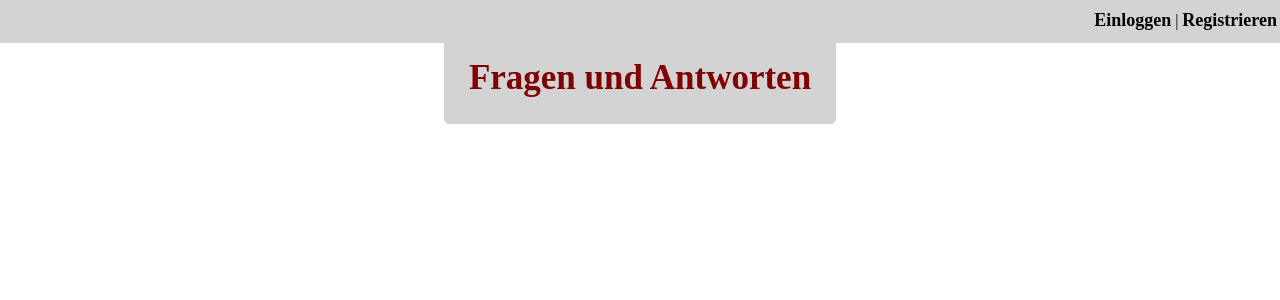
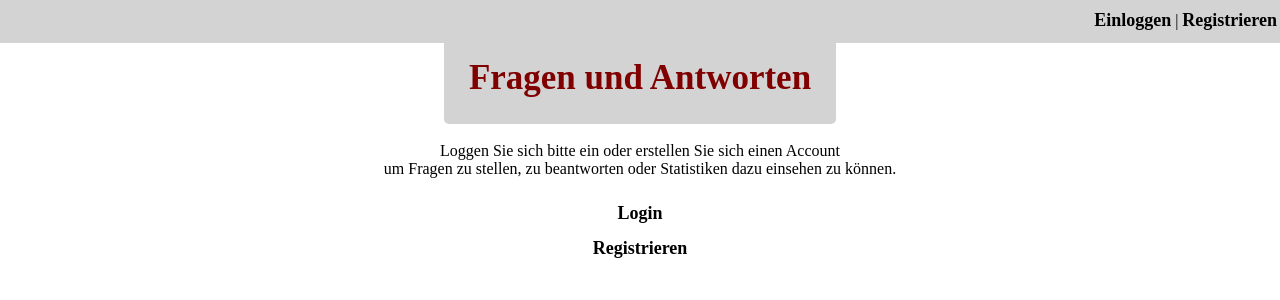
Before and after one commit to Trikolix/Fragen-und-Antworten, a PHP site: page /main.php in a window 1280 px wide. Shown: the top 300 px of the page. Run offline with PHP 8.4, Linux system fonts and the light colour scheme.

Commit message:
Add files via upload

```diff
--- a/index.php
+++ b/index.php
@@ -114,14 +114,14 @@ if (isset($_GET['answered']))
 					echo "<br>Es konnten keine Frage gefunden werden.";
 				}
 			} else {
-				echo "<br>Es wurden bereits alle Fragen beantwortet.";
+				echo "<br>Es wurden bereits alle Fragen beantwortet.<br><center><a class='Menuelink' href='main.php'>Zurück</a></center>";
 			}
 		} else {
 			echo "<br>Es wurden bereits alle Fragen beantwortet.";
 		}
 	} else {
 		echo "<center><br>Loggen Sie sich bitte erst ein um fragen beantworten zu können.<br>
-		<a href='login.php'>Login</a></center>";
+		<a class='Menuelink' href='login.php'>Login</a></center>";
 	}
 ?>
   </div>
--- a/main.php
+++ b/main.php
@@ -66,6 +66,13 @@ if (isset($_SESSION['userid']))
 		}
 	}
 }
+else
+{
+	echo "<center><br>Loggen Sie sich bitte ein oder erstellen Sie sich einen Account <br>
+	um Fragen zu stellen, zu beantworten oder Statistiken dazu einsehen zu können.<br><br>
+	<center><a class='Menuelink' href='login.php'>Login</a><br>
+	<a class='Menuelink' href='register.php'>Registrieren</a></center>";
+}
 
 
 ?>
```
Lines whose indentation alone changed are shown as unchanged.
